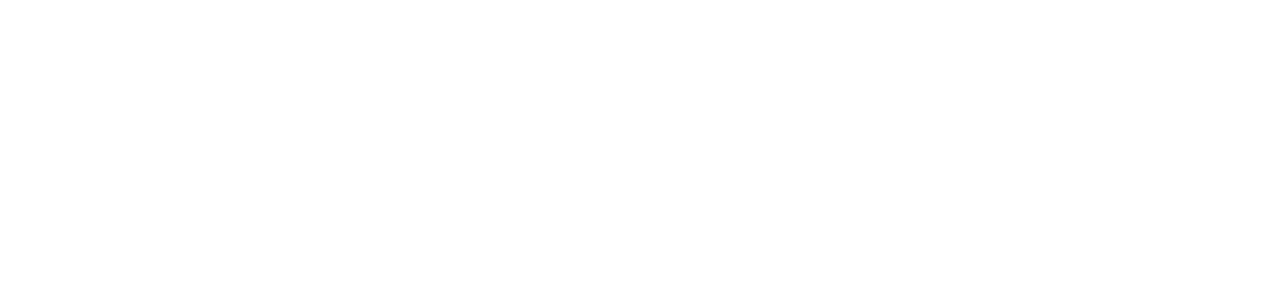
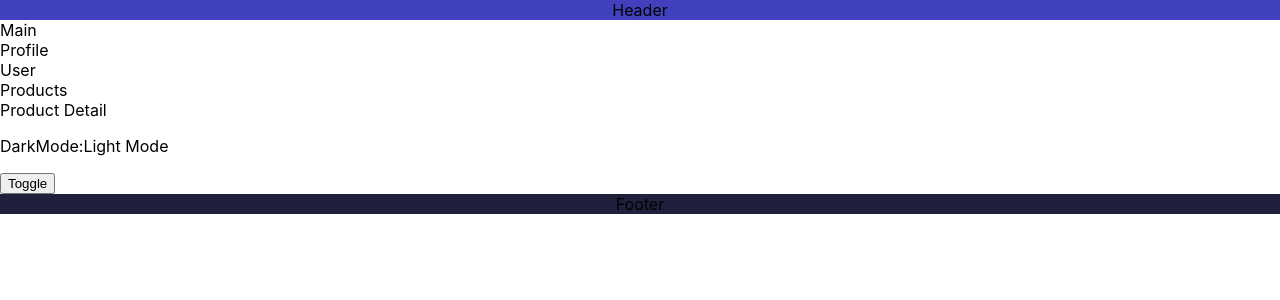
Before and after one commit to yonghk423/dream-coding-react, a React (Create React App) app: page / in a window 1280 px wide. Shown: the top 300 px of the page. Built offline with nearby package versions, Linux system fonts and the light colour scheme.

Commit message:
contextapi typescript

```diff
--- /dev/null
+++ b/src/context/DarkModeContext.tsx
@@ -0,0 +1,22 @@
+import { createContext, useState } from 'react';
+
+export type State = {
+    darkMode: boolean;
+    toggleDarkMode: () => void
+}
+
+export const DarkModeContext= createContext<State>({
+    darkMode: false,
+    toggleDarkMode: () => {}
+});
+
+export function DarkModeProvider( { children }: { children: React.ReactNode } ) {
+    console.log(children);
+    const [ darkMode, setDarkMode ] = useState(false);
+    const toggleDarkMode = () => setDarkMode((mode) => !mode)
+    return (
+        <DarkModeContext.Provider value={{ darkMode, toggleDarkMode}}>
+            {children}
+        </DarkModeContext.Provider>
+    )
+}
--- /dev/null
+++ b/src/contextAPI/AppTheme.css
@@ -0,0 +1,23 @@
+body {
+    display: flex;
+    height: 100vh;
+    flex-direction: column;
+    justify-content: space-between;
+}
+
+.header {
+    display: flex;
+    justify-content: center;
+    background-color: rgb(65, 65, 190);
+}
+
+.main {
+    height: 100%;
+    flex: 1 1 0%;
+}
+
+.footer {
+    display: flex;
+    justify-content: center;
+    background-color: rgb(32, 32, 61);
+}
--- /dev/null
+++ b/src/contextAPI/AppTheme.tsx
@@ -0,0 +1,75 @@
+import React, { useContext } from 'react';
+import { DarkModeContext, DarkModeProvider } from '../context/DarkModeContext';
+import './AppTheme.css';
+
+const AppTheme = () => {
+    return (
+        <DarkModeProvider>
+            <Header />
+            <Main />
+            <Footer />
+        </DarkModeProvider>
+    )
+}
+
+function Header() {
+    return <header className='header'>Header</header>
+}
+
+function Main() {
+    return (
+        <main>
+            Main
+            <Profile />
+            <Products />
+        </main>
+    )
+}
+
+function Profile() {
+    return (
+        <div>
+            Profile
+            <User />
+        </div>
+    )
+}
+
+function User() {
+    return <div>User</div>
+}
+
+function Products() {
+    return (
+        <div>
+            Products
+            <ProductDetail />
+        </div>
+    )
+}
+
+function ProductDetail() {
+    const { darkMode, toggleDarkMode } = useContext(DarkModeContext)
+    return (
+        <div>
+            Product Detail
+            <p>
+                DarkMode:
+                {darkMode ? (
+                    <span style={{ backgroundColor: 'black', color: 'white'}}>
+                        Dark Mode
+                    </span>
+                )
+            : ( <span>Light Mode</span>)
+            }
+            </p>
+            <button onClick={() => toggleDarkMode()}>Toggle</button>
+        </div>
+    )
+}
+
+function Footer() {
+    return <footer className='footer'>Footer</footer>
+}
+
+export default AppTheme;
--- a/src/index.tsx
+++ b/src/index.tsx
@@ -2,13 +2,15 @@
 import ReactDOM from 'react-dom/client';
 import './index.css';
 import App from './App';
+import AppTheme from './contextAPI/AppTheme';
 
 const root = ReactDOM.createRoot(
   document.getElementById('root') as HTMLElement
 );
 root.render(
   <React.StrictMode>
-    <App />
+    {/* <App /> */}
+    <AppTheme />
   </React.StrictMode>
 );
 
```
